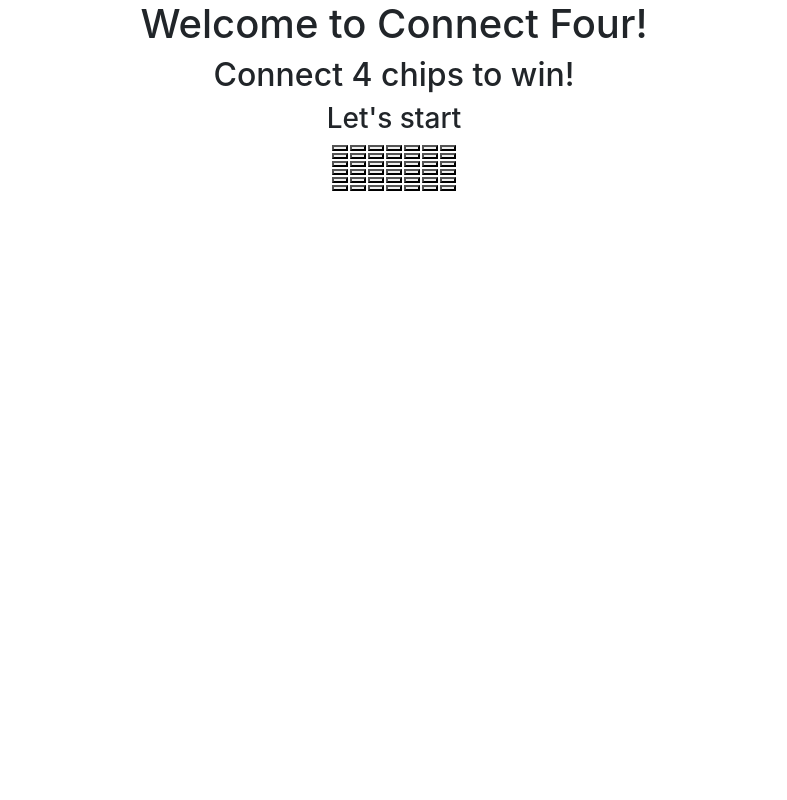
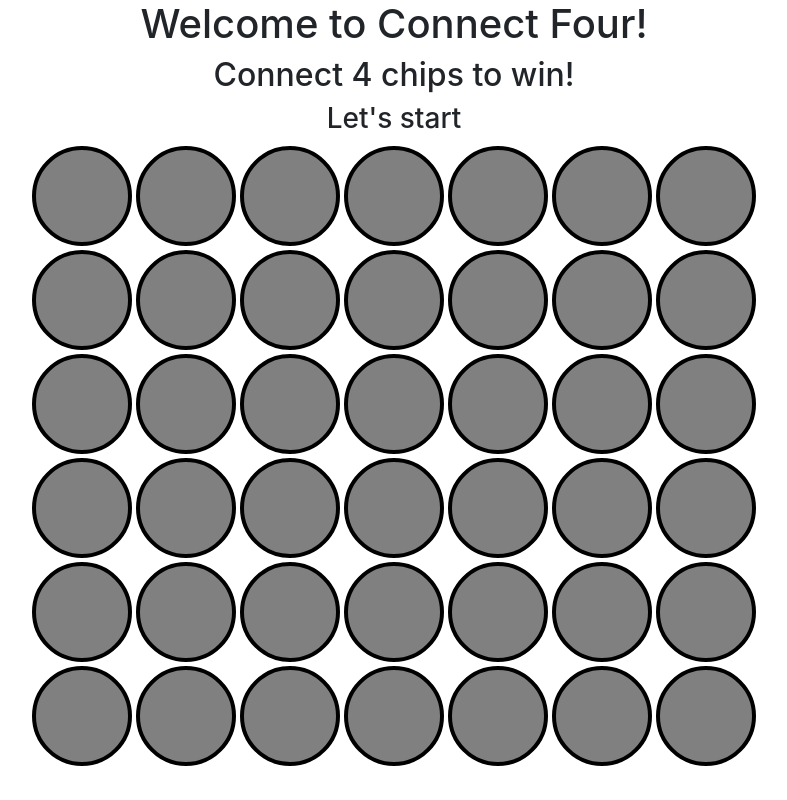
Before and after one commit to jboyle1/connect-four, a plain HTML site: page index.html in a window 1280 px wide. Shown: the whole page, without its empty margins (246-1033 px from the left). Drawn offline with nearby package versions, Linux system fonts and the light colour scheme; files whose address does not match are found by name.

Commit message:
Added styling.

```diff
--- a/index.html
+++ b/index.html
@@ -14,7 +14,7 @@
             <h1>Welcome to Connect Four!</h1>
             <h2>Connect 4 chips to win!</h2>
             <h3>Let's start</h3>
-            <table>
+            <table class="board">
                 <tr>
                     <td>
                         <button type="button"></button>
--- a/static/css/game.css
+++ b/static/css/game.css
@@ -0,0 +1,8 @@
+.board button {
+    width: 100px;
+    height: 100px;
+    background-color: grey;
+    margin: 1px;
+    border: 4px solid black;
+    border-radius: 50%;
+}
```
